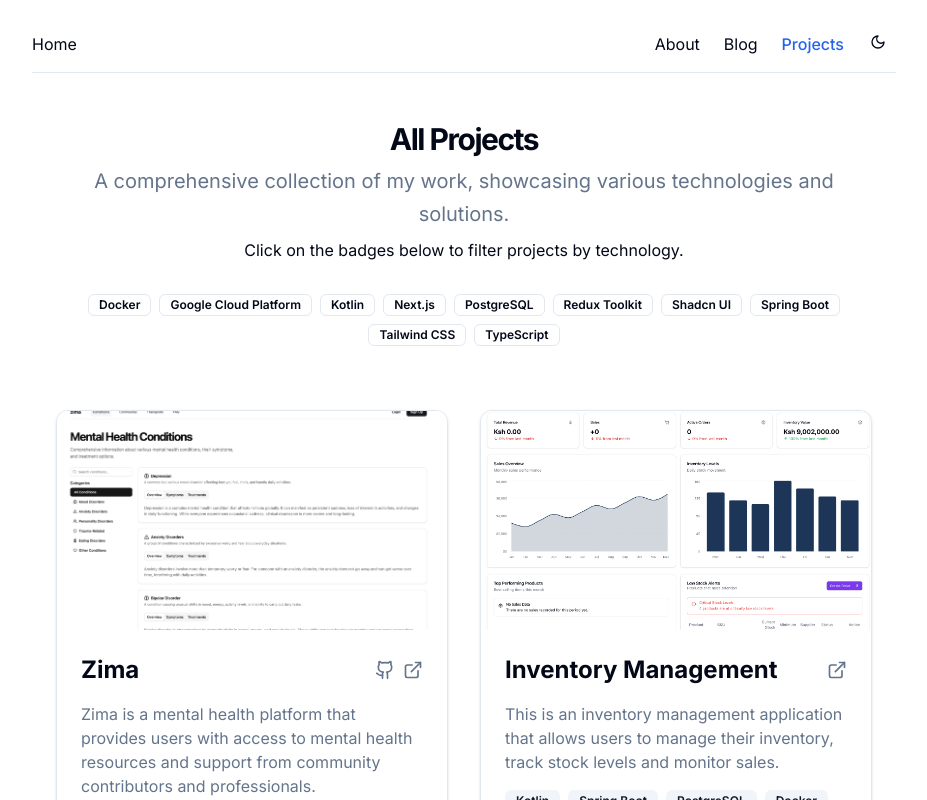
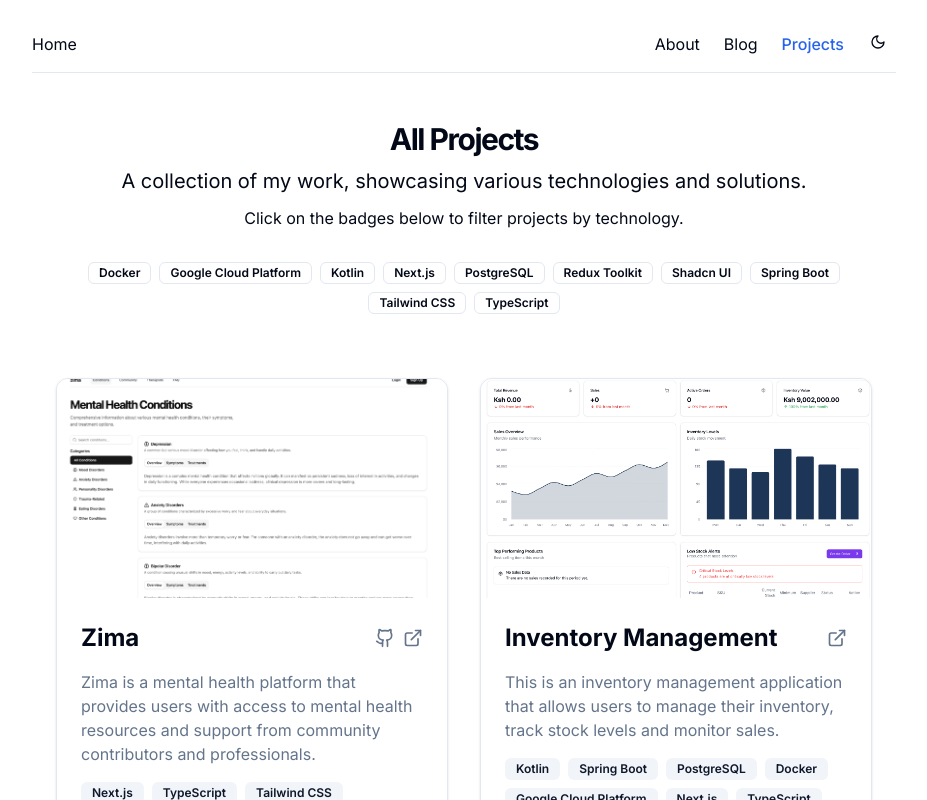
Before and after one commit to apella1/next-portfolio, a Next.js app: page /projects in a window 1280 px wide. Shown: the top 800 px of the page, without its empty margins (176-1103 px from the left). Built offline with nearby package versions, Linux system fonts and the light colour scheme.

Commit message:
feat: remove muted texts from headings

```diff
--- a/app/blog/blog-client.tsx
+++ b/app/blog/blog-client.tsx
@@ -48,7 +48,7 @@ const BlogClient = ({ initialPosts }: BlogClientProps) => {
           <h1 className="text-xl font-bold tracking-tighter sm:text-3xl">
             Blog Posts
           </h1>
-          <p className="max-w-[900px] text-muted-foreground md:text-xl/relaxed lg:text-base/relaxed xl:text-xl/relaxed">
+          <p className="md:text-xl/relaxed lg:text-base/relaxed xl:text-xl/relaxed">
             Explore my thoughts, tutorials, and insights on various topics
           </p>
           <p className="text-muted-foreground">
--- a/app/projects/page.tsx
+++ b/app/projects/page.tsx
@@ -37,9 +37,9 @@ export default function Projects() {
             <h2 className="text-xl font-bold tracking-tighter sm:text-3xl">
               All Projects
             </h2>
-            <p className="max-w-[900px] text-muted-foreground md:text-xl/relaxed lg:text-base/relaxed xl:text-xl/relaxed">
-              A comprehensive collection of my work, showcasing various
-              technologies and solutions.
+            <p className="md:text-xl/relaxed lg:text-base/relaxed xl:text-xl/relaxed">
+              A collection of my work, showcasing various technologies and
+              solutions.
             </p>
             <p>Click on the badges below to filter projects by technology.</p>
           </div>
```
